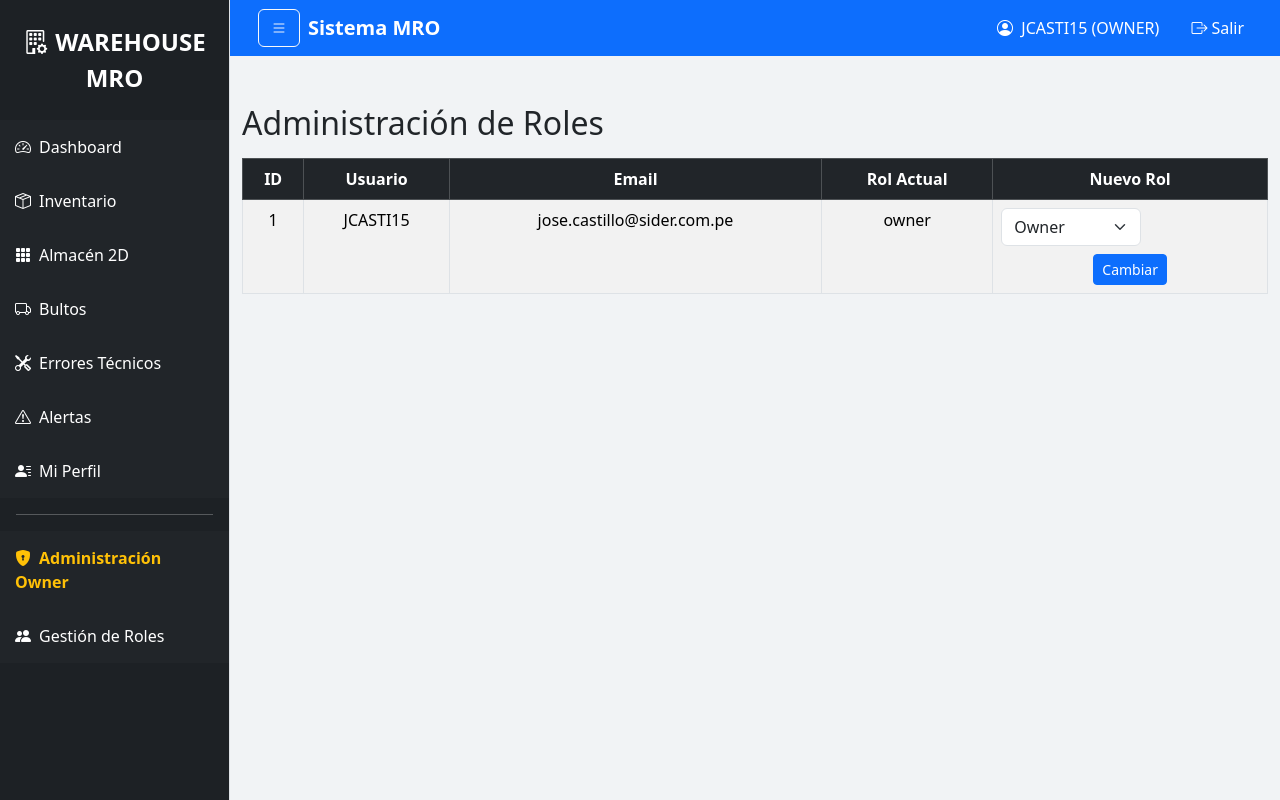
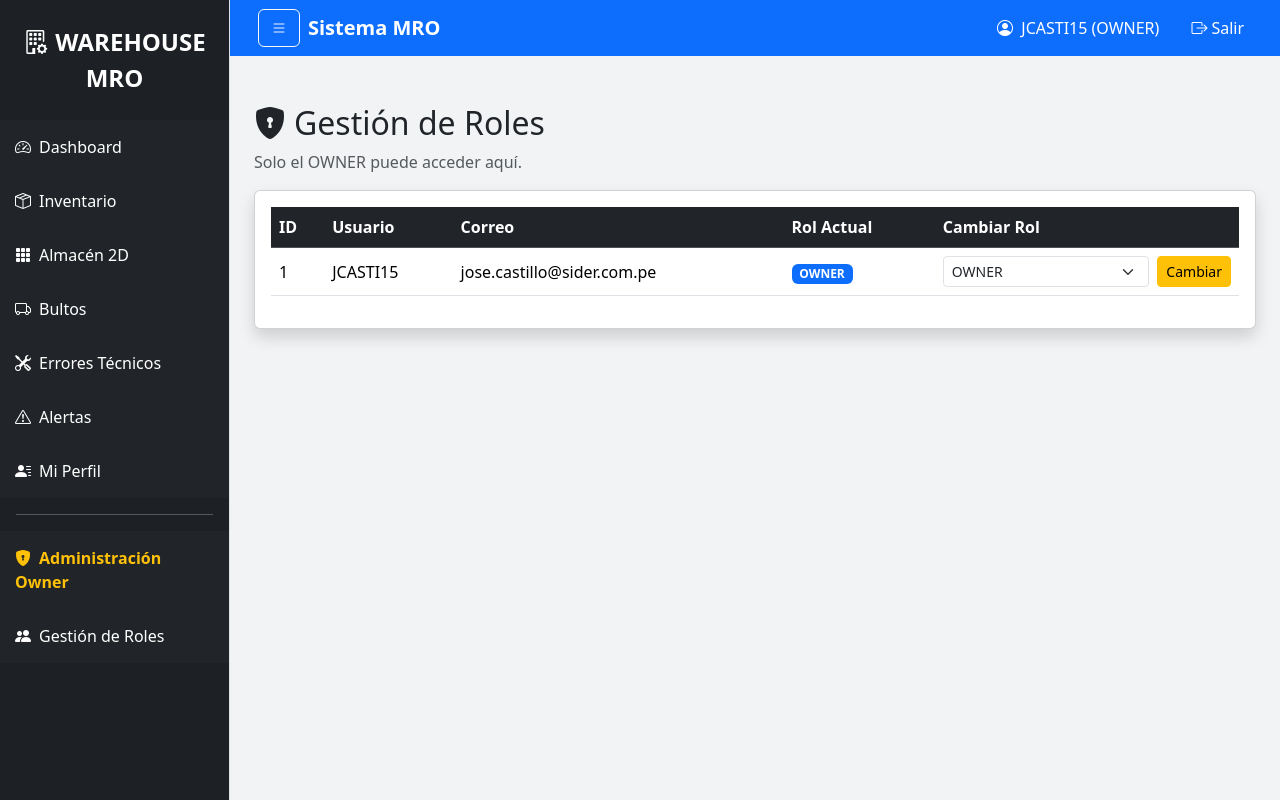
Before and after one commit to Joselu04991/warehouse_mro, a Flask app: page /roles/listar in a window 1280 px wide. Run offline with Flask 3, Linux system fonts and the light colour scheme; a user stored in the database is signed in; data comes from the database, SQL or seed files in the repository.

Commit message:
Update listar.html

```diff
--- a/warehouse_mro/templates/roles/listar.html
+++ b/warehouse_mro/templates/roles/listar.html
@@ -1,41 +1,60 @@
 {% extends "base.html" %}
 {% block content %}
 
-<h2 class="mt-4 mb-3">Administración de Roles</h2>
+<div class="container mt-4">
+    <h2>
+        <i class="bi bi-shield-lock-fill me-2"></i>Gestión de Roles
+    </h2>
+    <p class="text-muted">Solo el OWNER puede acceder aquí.</p>
 
-<table class="table table-bordered table-striped text-center">
+    <div class="card shadow mt-3">
+        <div class="card-body">
+
+            <div class="table-responsive">
+                <table class="table table-hover align-middle">
                     <thead class="table-dark">
                         <tr>
                             <th>ID</th>
                             <th>Usuario</th>
-            <th>Email</th>
+                            <th>Correo</th>
                             <th>Rol Actual</th>
-            <th>Nuevo Rol</th>
+                            <th>Cambiar Rol</th>
                         </tr>
                     </thead>
-
                     <tbody>
                         {% for u in usuarios %}
                         <tr>
                             <td>{{ u.id }}</td>
                             <td>{{ u.username }}</td>
                             <td>{{ u.email }}</td>
-            <td>{{ u.role }}</td>
+                            <td>
+                                <span class="badge bg-primary">{{ u.role | upper }}</span>
+                            </td>
+                            <td>
+                                <form method="POST"
+                                      action="{{ url_for('admin_roles.cambiar_rol', user_id=u.id) }}"
+                                      class="d-flex gap-2">
 
-            <td>
-                <form action="{{ url_for('roles.cambiar_rol', user_id=u.id) }}" method="POST">
-                    <select name="role" class="form-select" style="width:140px;">
-                        <option value="user" {% if u.role == "user" %}selected{% endif %}>User</option>
-                        <option value="admin" {% if u.role == "admin" %}selected{% endif %}>Admin</option>
-                        <option value="owner" {% if u.role == "owner" %}selected{% endif %}>Owner</option>
+                                    <select name="rol" class="form-select form-select-sm">
+                                        <option value="user" {% if u.role=='user' %}selected{% endif %}>USER</option>
+                                        <option value="admin" {% if u.role=='admin' %}selected{% endif %}>ADMIN</option>
+                                        <option value="owner" {% if u.role=='owner' %}selected{% endif %}>OWNER</option>
                                     </select>
-                    <button class="btn btn-primary btn-sm mt-2">Cambiar</button>
+
+                                    <button class="btn btn-warning btn-sm">
+                                        Cambiar
+                                    </button>
+
                                 </form>
                             </td>
-
                         </tr>
                         {% endfor %}
                     </tbody>
                 </table>
+            </div>
+
+        </div>
+    </div>
+</div>
 
 {% endblock %}
```
Lines whose indentation alone changed are shown as unchanged.
